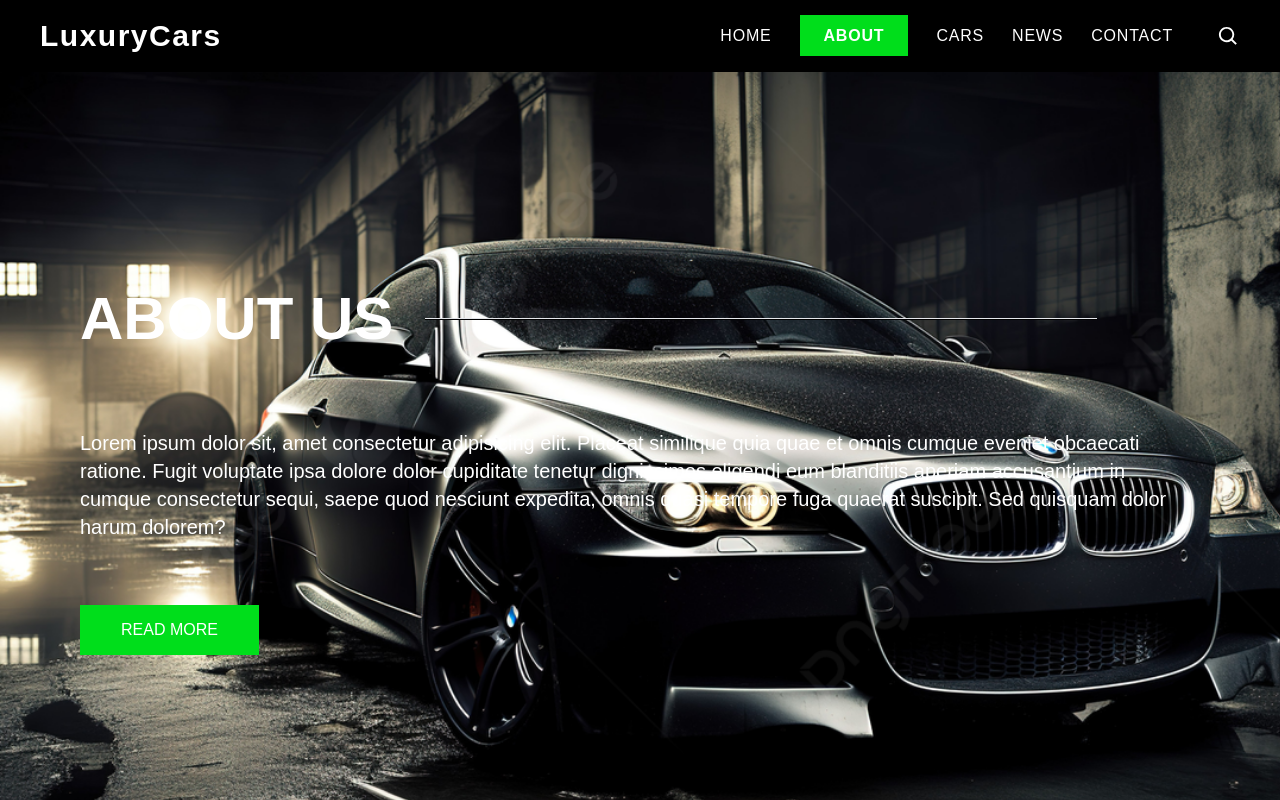
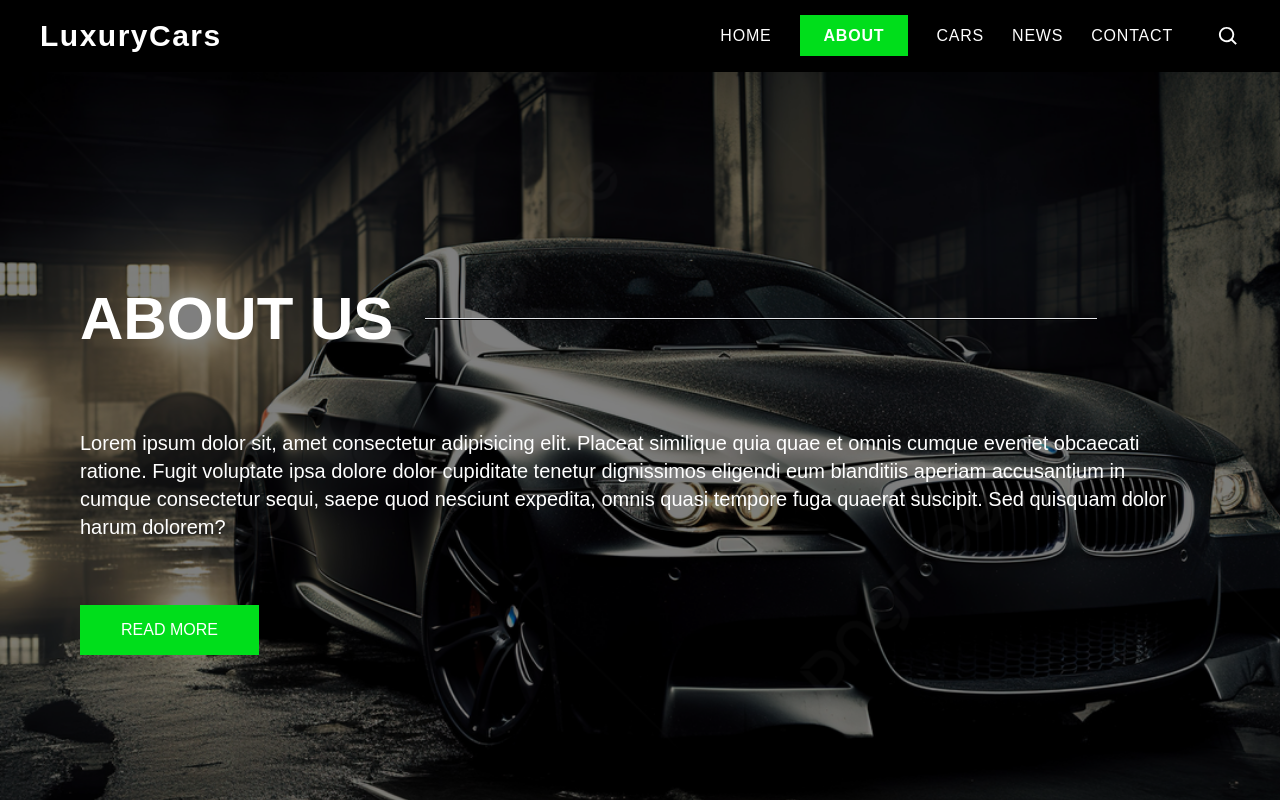
Before and after one commit to rizvan555/Car-Showroom, a Next.js app: page /about in a window 1280 px wide. Shown: the top 800 px of the page. Built offline with nearby package versions, Linux system fonts and the light colour scheme.

Commit message:
changed animation

```diff
--- a/pages/about/index.tsx
+++ b/pages/about/index.tsx
@@ -1,5 +1,4 @@
 import React from 'react';
-import bmw1 from '../../resourse/images/bmw1.jpeg';
 import { motion } from 'framer-motion';
 
 const variants = {
@@ -26,18 +25,14 @@ function About() {
       variants={variants}
       initial="hidden"
       animate="show"
-      className="flex flex-col justify-center h-[100vh] mx-auto px-20 text-white relative"
-      style={{
-        backgroundImage: `url(${bmw1.src})`,
-        backgroundSize: 'cover',
-      }}
+      className="flex flex-col justify-center h-[100vh] mx-auto px-20 text-white relative aboutBg "
     >
       <motion.div variants={images}>
         <div className="flex items-center gap-8 mb-20">
           <h1 className="text-6xl font-bold z-10">ABOUT US</h1>
           <hr className="hr-line z-10" />
         </div>
-        <div className="mb-16 z-10">
+        <div className="mb-16 z-10 aboutNotBg">
           <p className="text-xl ">
             Lorem ipsum dolor sit, amet consectetur adipisicing elit. Placeat
             similique quia quae et omnis cumque eveniet obcaecati ratione. Fugit
@@ -47,8 +42,8 @@ function About() {
             suscipit. Sed quisquam dolor harum dolorem?
           </p>
         </div>
-        <div className="z-10">
-          <button className="border py-3 px-10 bg-white text-black myButton">
+        <div className="z-10 aboutNotBg">
+          <button className="border py-3 px-10 bg-white text-black myButton ">
             READ MORE
           </button>
         </div>
--- a/pages/index.tsx
+++ b/pages/index.tsx
@@ -16,12 +16,6 @@ export default function Home() {
   const [light, setLight] = useState<boolean>(true);
   const router = useRouter();
   const { user } = useUser();
-  const { scrollYProgress } = useScroll();
-  const scaleX = useSpring(scrollYProgress, {
-    stiffness: 100,
-    damping: 30,
-    restDelta: 0.001,
-  });
 
   useEffect(() => {
     if (!user) {
--- a/styles/globals.css
+++ b/styles/globals.css
@@ -60,6 +60,38 @@ div {
   box-shadow: rgba(0, 0, 0, 0.24) 0px 3px 8px;
 }
 
+.aboutBg {
+  position: relative;
+  background-image: url('../resourse/images/bmw1.jpeg');
+  background-size: cover;
+}
+
+.aboutBg::before {
+  content: '';
+  position: absolute;
+  top: 0;
+  left: 0;
+  width: 100%;
+  height: 100%;
+  background-color: rgba(0, 0, 0, 0.5);
+  z-index: 1;
+}
+.aboutNotBg {
+  position: relative;
+
+}
+
+.aboutNotBg::before {
+  content: '';
+  position: absolute;
+  top: 0;
+  left: 0;
+  width: 100%;
+  height: 100%;
+  background-color: none;
+  z-index: 2;
+}
+
 /* Border Fade */
 .hvr-border-fade:hover {
   display: inline-block;
```
